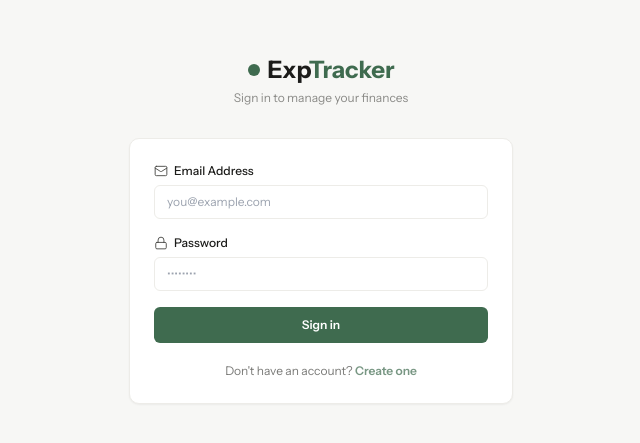
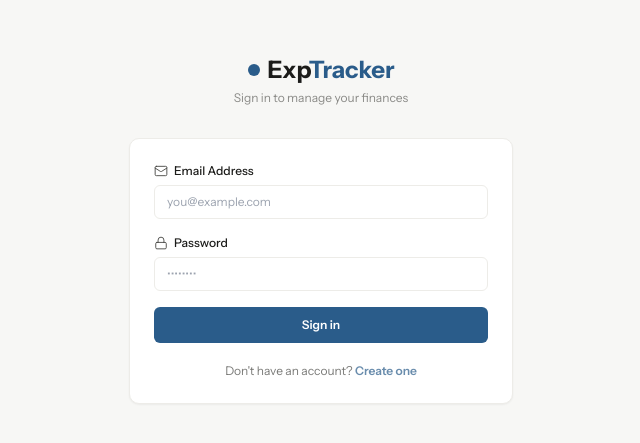
Before and after one commit to Pranava19/exptracker, a React (Create React App) app in the folder client/: page /login in a window 1280 px wide. Shown: the part 171-614 px from the top of the page, without its empty margins (319-959 px from the left). Built offline with nearby package versions, Linux system fonts and the light colour scheme; no server answers.

Commit message:
style: update brand accent palette to slate blue (#2A5C8A)

```diff
--- a/client/src/App.js
+++ b/client/src/App.js
@@ -15,7 +15,7 @@ const PrivateRoute = ({ children }) => {
   if (loading) {
     return (
       <div className="min-h-screen bg-[#F7F7F5] dark:bg-[#1C1C1A] flex items-center justify-center">
-        <div className="w-6 h-6 border-2 border-[#3F6B4F] border-t-transparent rounded-full animate-spin" />
+        <div className="w-6 h-6 border-2 border-accent border-t-transparent rounded-full animate-spin" />
       </div>
     );
   }
--- a/client/src/components/CategoryChart.jsx
+++ b/client/src/components/CategoryChart.jsx
@@ -2,13 +2,13 @@ import React from 'react';
 import { BarChart, Bar, XAxis, YAxis, CartesianGrid, Tooltip, ResponsiveContainer } from 'recharts';
 
 const CATEGORY_COLORS = {
-  Food: '#3F6B4F',
-  Transport: '#5C8A6E',
+  Food: '#2A5C8A',
+  Transport: '#4A7BA8',
   Shopping: '#8C6D46',
   Entertainment: '#6B4F7D',
   Health: '#B5473B',
   Salary: '#2F7A4F',
-  Freelance: '#2C4D38',
+  Freelance: '#1A3F63',
   Other: '#6E6E6B',
 };
 
--- a/client/src/components/MonthlyChart.jsx
+++ b/client/src/components/MonthlyChart.jsx
@@ -39,7 +39,7 @@ const MonthlyChart = ({ transactions }) => {
         <XAxis dataKey="month" tick={{ fontSize: 11, fontFamily: 'IBM Plex Mono' }} stroke="#888" />
         <YAxis tick={{ fontSize: 11, fontFamily: 'IBM Plex Mono' }} stroke="#888" />
         <Tooltip content={<CustomTooltip />} />
-        <Bar dataKey="income" fill="#3F6B4F" name="Income" radius={[2, 2, 0, 0]} />
+        <Bar dataKey="income" fill="#2F7A4F" name="Income" radius={[2, 2, 0, 0]} />
         <Bar dataKey="expense" fill="#B5473B" name="Expense" radius={[2, 2, 0, 0]} />
       </BarChart>
     </ResponsiveContainer>
--- a/client/src/pages/Analysis.jsx
+++ b/client/src/pages/Analysis.jsx
@@ -9,13 +9,13 @@ import {
 const CATEGORIES = ['Food', 'Transport', 'Shopping', 'Entertainment', 'Health', 'Salary', 'Freelance', 'Other'];
 
 const CATEGORY_COLORS = {
-  Food:          '#3F6B4F',
-  Transport:     '#5C8A6E',
+  Food:          '#2A5C8A',
+  Transport:     '#4A7BA8',
   Shopping:      '#8C6D46',
   Entertainment: '#6B4F7D',
   Health:        '#B5473B',
   Salary:        '#2F7A4F',
-  Freelance:     '#2C4D38',
+  Freelance:     '#1A3F63',
   Other:         '#6E6E6B',
 };
 
@@ -142,7 +142,7 @@ const Analysis = () => {
             <XAxis dataKey="month" tick={{ fontSize: 11, fontFamily: 'IBM Plex Mono' }} stroke="#888" />
             <YAxis tick={{ fontSize: 11, fontFamily: 'IBM Plex Mono' }} stroke="#888" tickFormatter={v => '₹' + (v >= 1000 ? (v/1000).toFixed(0)+'k' : v)} />
             <Tooltip content={<CustomTooltip />} />
-            <Bar dataKey="income"  name="Income"  fill="#3F6B4F" radius={[2,2,0,0]} />
+            <Bar dataKey="income"  name="Income"  fill="#2F7A4F" radius={[2,2,0,0]} />
             <Bar dataKey="expense" name="Expense" fill="#B5473B" radius={[2,2,0,0]} />
           </BarChart>
         </ResponsiveContainer>
@@ -157,7 +157,7 @@ const Analysis = () => {
             <YAxis tick={{ fontSize: 11, fontFamily: 'IBM Plex Mono' }} stroke="#888" tickFormatter={v => '₹' + (v >= 1000 ? (v/1000).toFixed(0)+'k' : v)} />
             <Tooltip content={<CustomTooltip />} />
             <Line type="monotone" dataKey="expense" name="Expense" stroke="#B5473B" strokeWidth={2} dot={{ r: 3, fill: '#B5473B' }} activeDot={{ r: 5 }} />
-            <Line type="monotone" dataKey="income"  name="Income"  stroke="#3F6B4F" strokeWidth={2} dot={{ r: 3, fill: '#3F6B4F' }} activeDot={{ r: 5 }} />
+            <Line type="monotone" dataKey="income"  name="Income"  stroke="#2F7A4F" strokeWidth={2} dot={{ r: 3, fill: '#2F7A4F' }} activeDot={{ r: 5 }} />
           </LineChart>
         </ResponsiveContainer>
       </Card>
--- a/client/src/pages/DashboardHome.jsx
+++ b/client/src/pages/DashboardHome.jsx
@@ -128,7 +128,7 @@ const DashboardHome = () => {
             body { font-family: 'Instrument Sans', 'Segoe UI', sans-serif; font-size: 12px; color: #1C1C1A; padding: 32px; background: #FFF; }
             .header { display: flex; justify-content: space-between; align-items: flex-start; margin-bottom: 28px; border-bottom: 2px solid #EDECE8; padding-bottom: 16px; }
             .brand { font-size: 22px; font-weight: 800; }
-            .brand span { color: #3F6B4F; }
+            .brand span { color: #2A5C8A; }
             .period { font-size: 11px; color: #6E6E6B; margin-top: 3px; }
             .summary { display: grid; grid-template-columns: repeat(3, 1fr); gap: 12px; margin-bottom: 24px; }
             .summary-card { background: #F7F7F5; border: 1px solid #EDECE8; border-radius: 6px; padding: 12px 16px; }
@@ -136,7 +136,7 @@ const DashboardHome = () => {
             .summary-card .val { font-size: 18px; font-weight: 700; font-family: monospace; }
             .income  { color: #2F7A4F; }
             .expense { color: #B5473B; }
-            .savings { color: #3F6B4F; }
+            .savings { color: #2A5C8A; }
             h2 { font-size: 12px; font-weight: 700; text-transform: uppercase; letter-spacing: 0.5px; color: #6E6E6B; margin-bottom: 10px; font-family: monospace; }
             table { width: 100%; border-collapse: collapse; }
             th { text-align: left; font-size: 10px; text-transform: uppercase; font-family: monospace; color: #6E6E6B; padding: 8px 10px; border-bottom: 1px solid #EDECE8; }
--- a/client/tailwind.config.js
+++ b/client/tailwind.config.js
@@ -10,9 +10,9 @@ module.exports = {
       },
       colors: {
         accent: {
-          DEFAULT: '#3F6B4F', // deep forest green
-          light: '#5C8A6E',
-          dark: '#2C4D38',
+          DEFAULT: '#2A5C8A', // slate blue
+          light: '#4A7BA8',
+          dark: '#1A3F63',
         },
         ink: {
           50: '#F7F7F5',
@@ -21,8 +21,8 @@ module.exports = {
           700: '#42423E',
           900: '#1C1C1A',
         },
-        positive: '#2F7A4F',
-        negative: '#B5473B',
+        positive: '#2F7A4F', // keep green for income — functional
+        negative: '#B5473B', // keep red for expense
       },
       borderRadius: {
         sharp: '2px',
```
